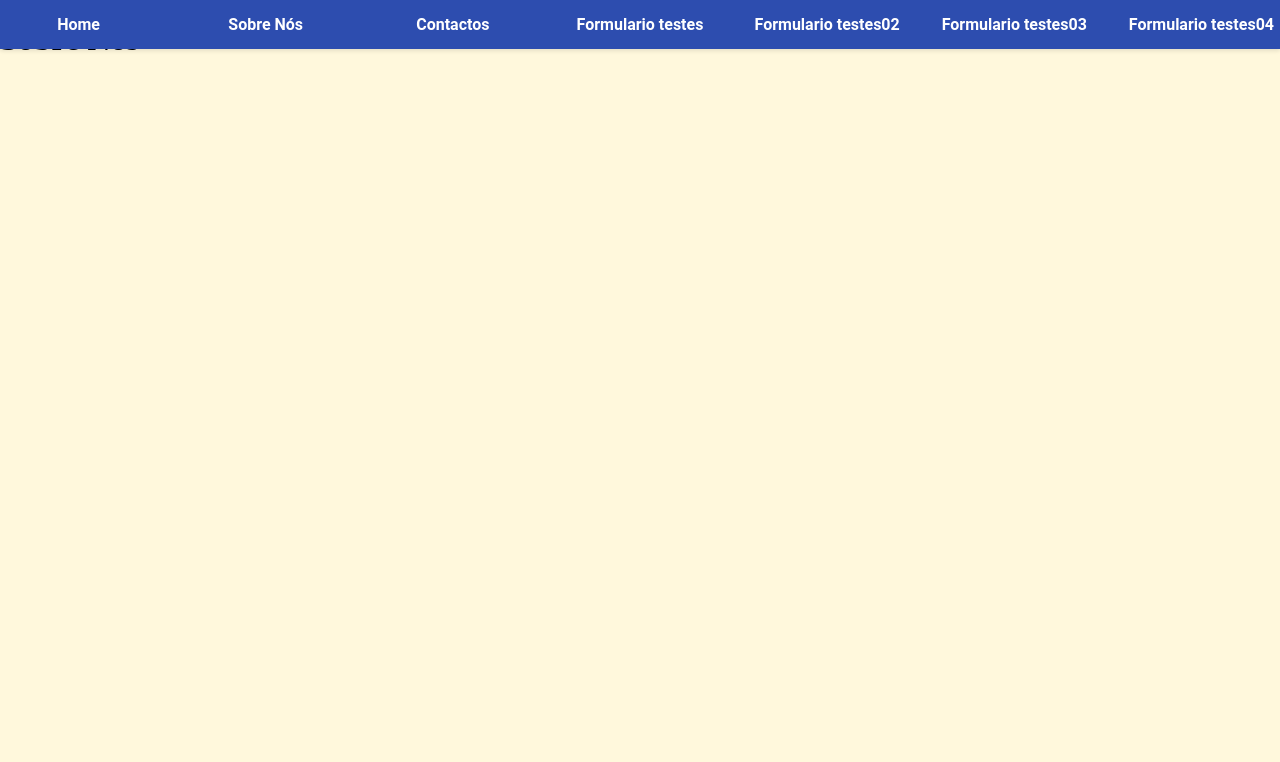
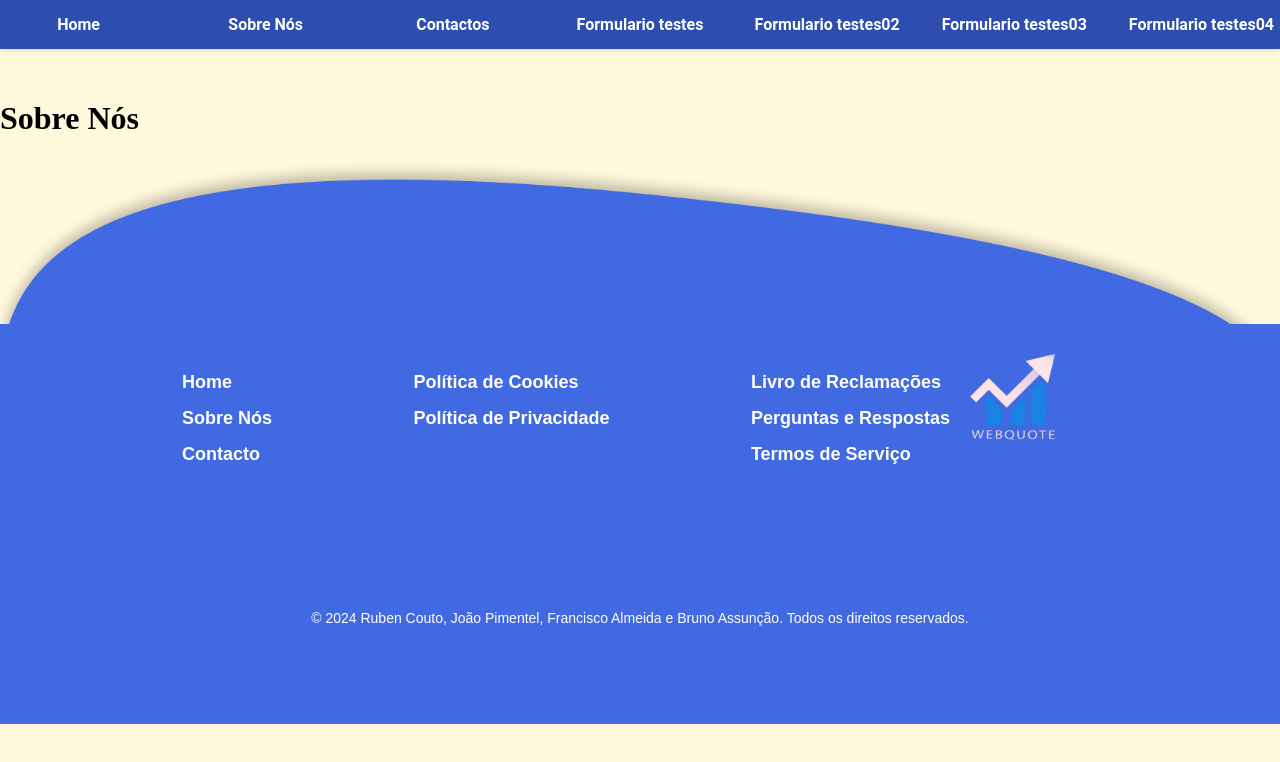
Before and after one commit to Ruubennn20/WebQuote, a React (Vite) app in the folder WebQuote/: page /sobre-nos in a window 1280 px wide. Shown: the top 762 px of the page. Built offline with nearby package versions, Linux system fonts and the light colour scheme.

Commit message:
tarde Quinta 14:44

```diff
--- a/WebQuote/src/Pages/Contactos.jsx
+++ b/WebQuote/src/Pages/Contactos.jsx
@@ -1,9 +1,11 @@
 import React from 'react';
 import Header from '../Components/Header/Header';
-import './Contactos.css';  // Importando o arquivo CSS
+import './Contactos.css'; // Importando o arquivo CSS
+import Footer from '../Components/Footer/Footer';
 
 export default function Contactos() {
   return (
+    <>
       <div className="contactos-container">
         <Header />
         <br />
@@ -17,14 +19,15 @@ export default function Contactos() {
               src="https://www.google.com/maps?q=Rua%20de%20Fund%C3%B5es,%20S%C3%A3o%20Jo%C3%A3o%20da%20Madeira&z=15&output=embed"
               width="100%"
               height="450"
-            style={{border: 0}}
+              style={{ border: 0 }}
               allowFullScreen=""
               loading="lazy"
               title="Mapa de Rua de Fundões São João da Madeira"
             />
-          <p className='map-text'>Morada:</p>
-          <p className='map-text'>Rua de Fundões 151,
-          3700-121 São João da Madeira</p>
+            <p className="map-text">Morada:</p>
+            <p className="map-text">
+              Rua de Fundões 151, 3700-121 São João da Madeira
+            </p>
           </div>
 
           {/* Formulário de contacto do lado direito */}
@@ -43,6 +46,11 @@ export default function Contactos() {
             </form>
           </div>
         </div>
+        <br />
+        <br />
       </div>
+      {/* Footer fora do container */}
+      <Footer />
+    </>
   );
 }
--- /dev/null
+++ b/WebQuote/src/Pages/SobreNos.css
@@ -0,0 +1,3 @@
+.sobrenosh1{
+    margin-top: 100px;
+}
--- a/WebQuote/src/Pages/SobreNos.jsx
+++ b/WebQuote/src/Pages/SobreNos.jsx
@@ -1,10 +1,16 @@
 import Header from '../Components/Header/Header'
+import Footer from '../Components/Footer/Footer';
+import './SobreNos.css';
 
 export default function SobreNos() {
   return (
+    <>
     <div>
       <Header/>
-      <h1>Sobre Nós</h1>
+      <h1 className='sobrenosh1'>Sobre Nós</h1>
+
     </div>
+    <Footer />
+    </>
   );
 }
```
Also changed, not shown: 1 other file (tests, documents, lock files or other folders). Lines whose indentation alone changed are shown as unchanged.
